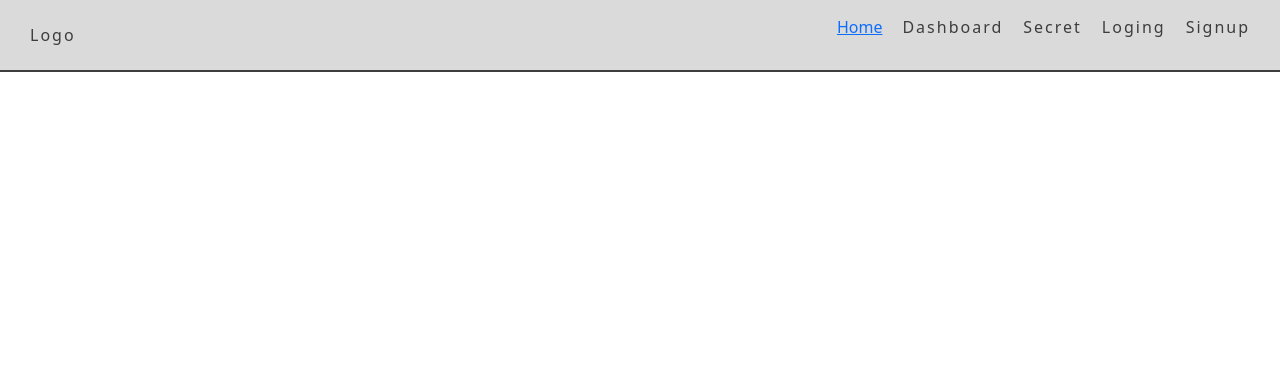
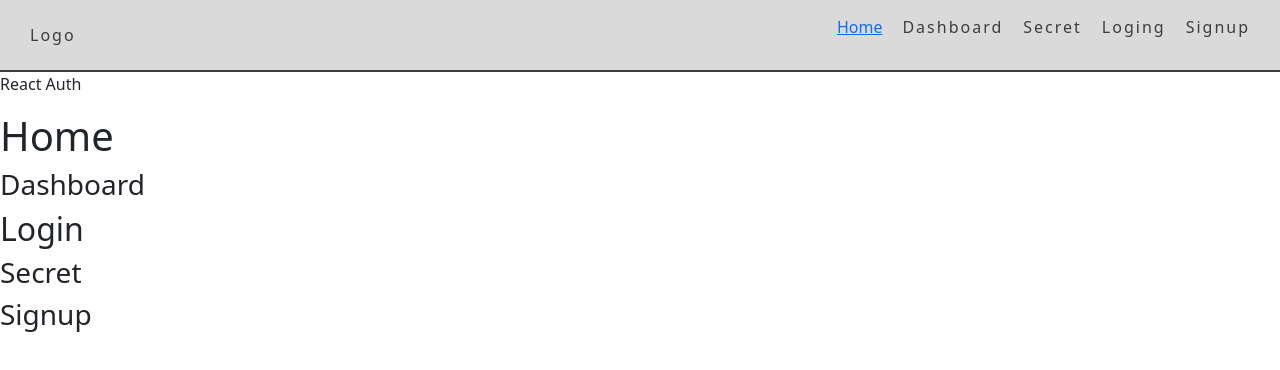
Before and after one commit to jesualujan/react-avanzado-27web-a, a React (Vite) app in the folder 03-react-auth/: page / in a window 1280 px wide. Shown: the top 370 px of the page. Built offline with nearby package versions, Linux system fonts and the light colour scheme.

Commit message:
✨ llamar a los componentes de la carpeta Pages

```diff
--- a/03-react-auth/src/App.jsx
+++ b/03-react-auth/src/App.jsx
@@ -1,10 +1,17 @@
 import './App.css'
+import { Home, Dashboard, Login, Secret, Signup } from '@/Pages'
 import Header from '@/Components/Header'
 
 function App () {
   return (
     <>
       <Header />
+      <p> React Auth</p>
+      <Home />
+      <Dashboard />
+      <Login />
+      <Secret />
+      <Signup />
     </>
   )
 }
```
